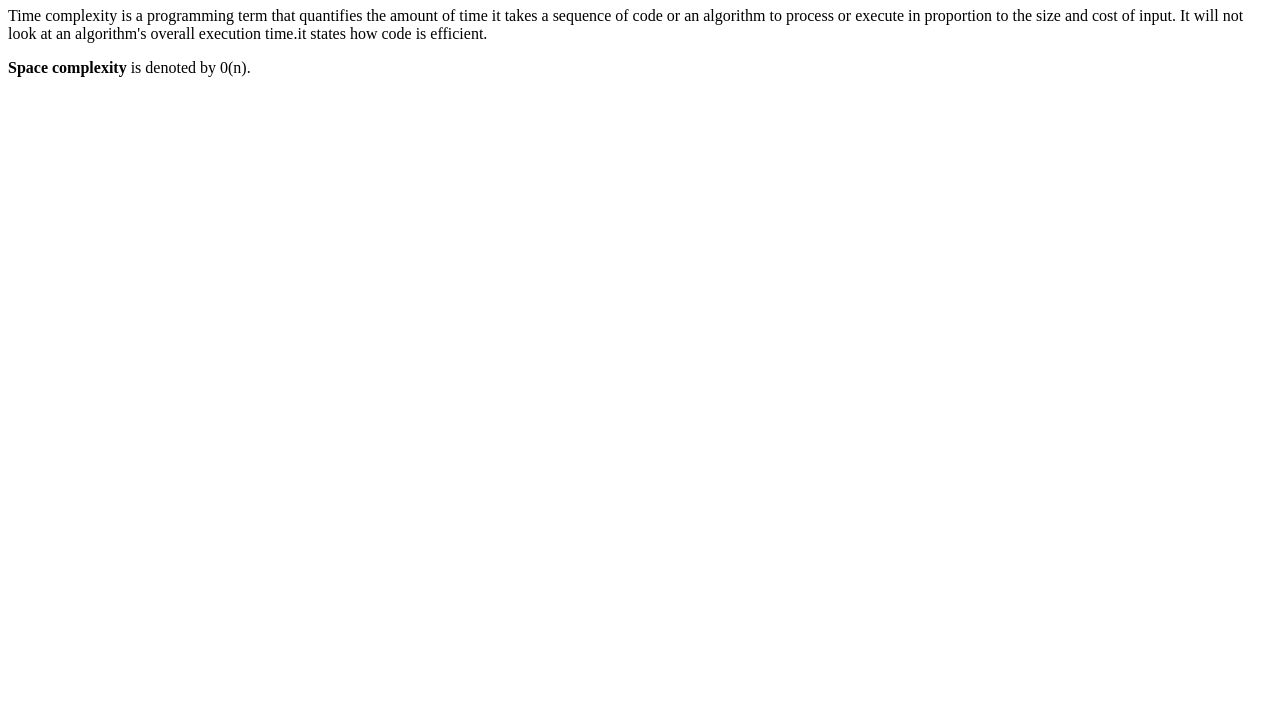
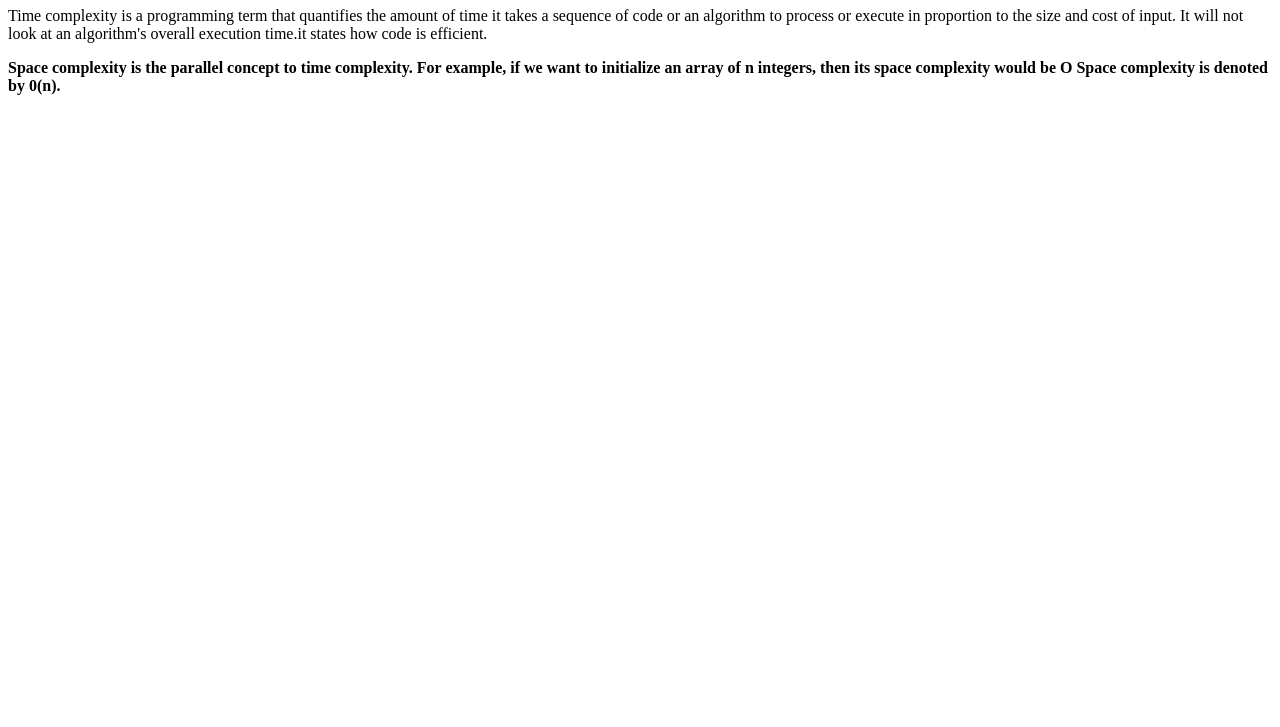
Before and after one commit to acciojob/time-and-space-complexity-yogniku, a website: page main.html in a window 1280 px wide. Shown: the part 73-800 px from the top of the page. Drawn offline with Linux system fonts and the light colour scheme.

Commit message:
created a submission

```diff
--- a/main.html
+++ b/main.html
@@ -9,7 +9,7 @@
 <body>
 	<h1>Time and Space Complexity</h1>
 	<p>Time complexity is a programming term that quantifies the amount of time it takes a sequence of code or an algorithm to process or execute in proportion to the size and cost of input. It will not look at an algorithm's overall execution time.it states how code is efficient.</p>
-	 <p><b>Space complexity</b> is denoted by 0(n).</p>
+	 <p><b>Space complexity is the parallel concept to time complexity. For example, if we want to initialize an array of n integers, then its space complexity would be O<b> Space complexity</b> is denoted by 0(n).</p>
     <script type="text/javascript" src="./script.js">
 </script>
 
```
